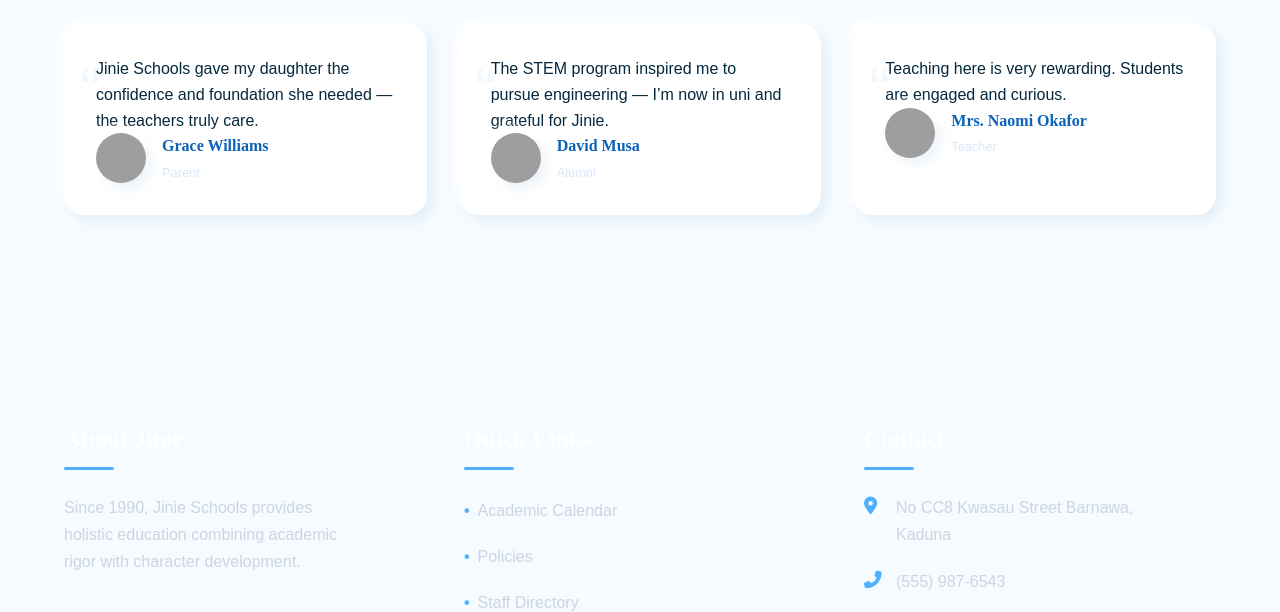
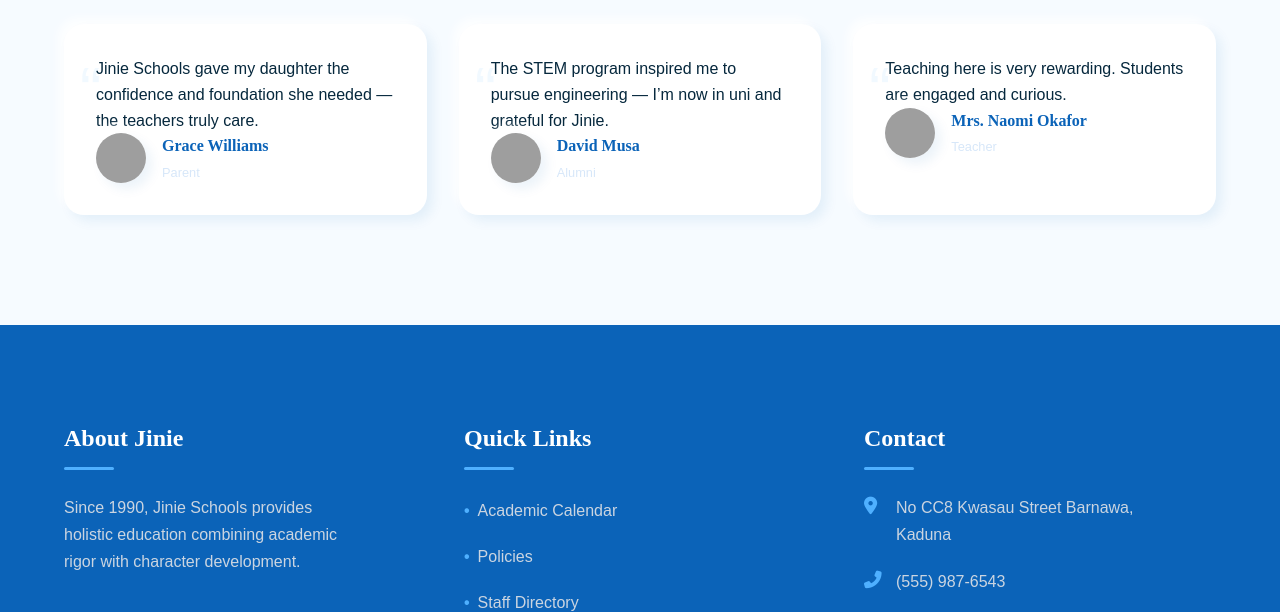
Before and after one commit to Abdilito4-real/Jinie, a plain HTML site: page index.html in a window 1280 px wide. Shown: the part 2930-3542 px from the top of the page. Drawn offline with nearby package versions, Linux system fonts and the light colour scheme; grey boxes are pictures that could not be loaded.

Commit message:
Update style.css

```diff
--- a/style.css
+++ b/style.css
@@ -221,7 +221,7 @@ nav.scrolled {
 /* FOOTER */
 /* ===================== */
 footer {
-    background: linear-gradient(to right, var(--darker), var(--dark));
+    background:var(--primary);
     color: var(--white);
     padding: 4rem 0 1.5rem;
     margin-top: auto;
```
